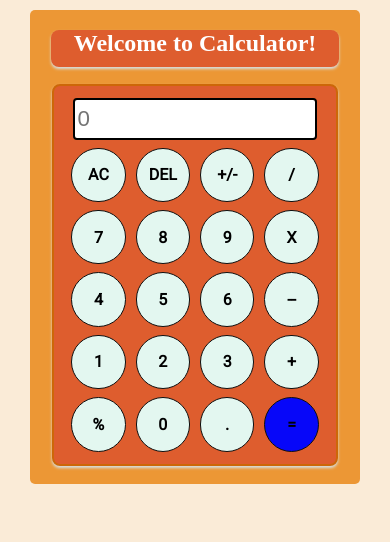
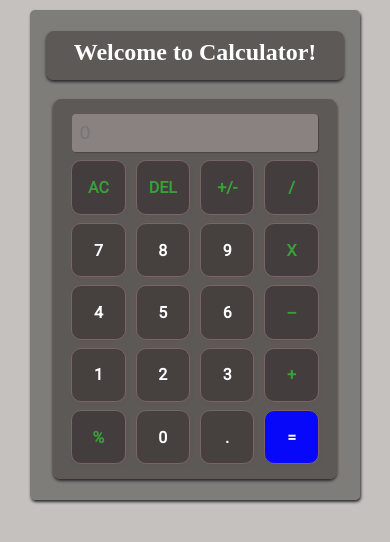
Before and after one commit to DeepakBhallavi1/Basic-Calculator, a plain HTML site: page index.html in a window 390 px wide. Drawn offline with Linux system fonts and the light colour scheme.

Commit message:
Update style.css

```diff
--- a/style.css
+++ b/style.css
@@ -1,63 +1,88 @@
 @import url('https://fonts.googleapis.com/css2?family=Roboto&display=swap');
 
 html,body{
+    width: 100%;
+    height: 100%;
     display:flex;
     justify-content:center;
-    width: 100%;
-    height: 100%;
-    background-color: antiquewhite;
+    background-color: rgb(196, 193, 190);
 }
 
 .button{
     width: 3.8rem;
     height: 3.8rem;
+
+    padding: 5px;
     margin: 0 3px;
-    padding: 5px;
+
     font-size: 1rem;
+    font-weight: 900;
+    font-family: 'Roboto',sans-serif;
+
     cursor: pointer;
-    font-weight: 900;
     align-items: center;
-    border-radius: 30px;
-    background-color: rgb(227, 247, 240);
-    font-family: 'Roboto',sans-serif;
-    border: 1px solid rgb(15, 15, 15);
+
+    border-radius: 10px;
+    border: 1px solid rgb(124, 100, 100);
+
+    color: white;
+    background-color: rgba(58, 50, 50, 0.63);
+    box-shadow: 2px 2px 2px rgba(95, 88, 88, 0.799);
 }
-
 .button:hover{
-    background-color: rgb(189, 207, 201);
+    color: black;
+    background-color: aliceblue;
+    box-shadow: 2px 2px 2px rgba(43, 33, 33, 0.281);
 }
-.bg-blue:hover{
-    background-color: rgb(59, 59, 213);
+.equal:hover{
+    color: white;
+    background-color: rgba(26, 9, 156, 0.833);
 }
 
 .container{
     width: 20rem;
     height: 26rem;
+
     padding: 5px;
     border-radius: 8px;
-    box-shadow: 0px 2px 3px 0 #d6dfe2;
-    background-color: rgb(222, 93, 46);
-    border: 2px solid rgb(205, 103, 8);
+    border: 1px solid rgb(100, 87, 75);
+
+    background-color: rgba(63, 57, 54, 0.516);
+    box-shadow: 0px 2px 3px 0 #282a2b;
 }
 
-.row input{
-    width: 16rem;
-    height: 2.5rem;
-    font-size: 1.5em;
+.input-box input{
+    width: 14.4rem;
+    border: none;
+    padding: 8px;
+    font-size: 1.2em;
     font-weight: 500;
     border-radius: 4px;
-    border: 2px solid black;
+    color: white;
+    background-color: rgba(194, 185, 182, 0.434);
+    box-shadow: 1px 1px 1px #393a3a9a;
+}
+.optr{
+    font-weight: 900px;
+    color: rgb(57, 159, 58);
+    background-color: rgba(58, 50, 50, 0.7);
+}
+.optr:hover{
+    color: green;
+    background-color: rgba(58, 50, 50, 1);
 }
 
 .intro{
     width: 20.5rem;
     height:2.5rem;
     margin-top:2px;
-    color: white;
+    padding: 5px;
+    padding-top: 8px;
     font-size: 1.80em;
     border-radius: 8px;
-    background-color: rgb(222, 93, 46);
-    box-shadow: 0px 2px 3px 0 #d6dfe2;
+    color: white;
+    background-color: rgba(63, 57, 54, 0.516);
+    box-shadow: 0px 2px 3px 0 #282a2b;
 }
 
 .pressed {
@@ -74,7 +99,9 @@ html,body{
     align-items: center;
     flex-direction: column;
     justify-content: center;
-    background-color: rgb(236, 151, 53);
+    background-color: rgba(101, 100, 97, 0.719);
+    box-shadow: 1px 2px 3px 0 #282a2b;
+
 }
 
 @media (max-width:500px){
@@ -86,23 +113,15 @@ html,body{
     }
 
     .intro{
-        width: 17.5rem;
+        width: 20.5rem;
         height:2.3rem;
-        font-size: 1.5rem;
-    }
-
-    .row input{
-        width: 15rem;
-        height: 2.2rem;
-        font-size: 1.4em;
-        font-weight: 500;
-        border-radius: 4px;
-        border: 2px solid black;
+        font-size: 10px;
     }
     .container{
         width: 16.5rem;
         height: 23.9rem;
         padding: 5px;
+        margin: 2px 0;
     }
 
     .button{
@@ -114,8 +133,8 @@ html,body{
         font-weight: 900;
     }
 
-    .button:hover{
-        background-color: rgb(227, 247, 240);
+    .equal:hover{
+        background-color: rgba(26, 9, 156, 0.833);
     }
 
 }
@@ -123,7 +142,7 @@ html,body{
 @media (max-width:1000px){
     .main{
         width: 20rem;
-        height: 29rem;
+        height: 30rem;
         padding: 5px;
     }
     .container{
@@ -140,8 +159,14 @@ html,body{
         font-size: 1.5rem;
     }
 
-    .row input{
-        width: 14.7rem;
+    .input-box input{
+        font-size: 1.18rem;
     }
 
 }
+@media (min-width:1000px){
+    .input-box input{
+        width: 16rem;
+    }
+
+}
```
